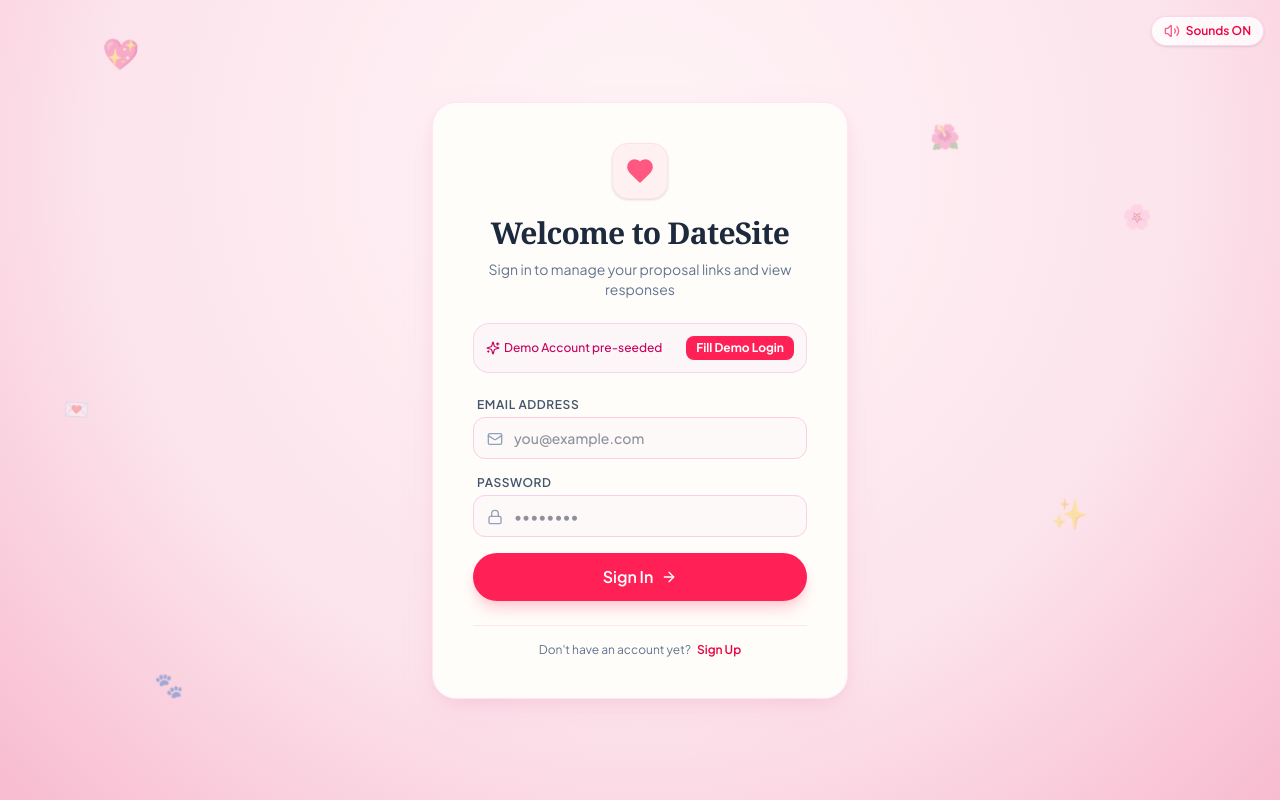
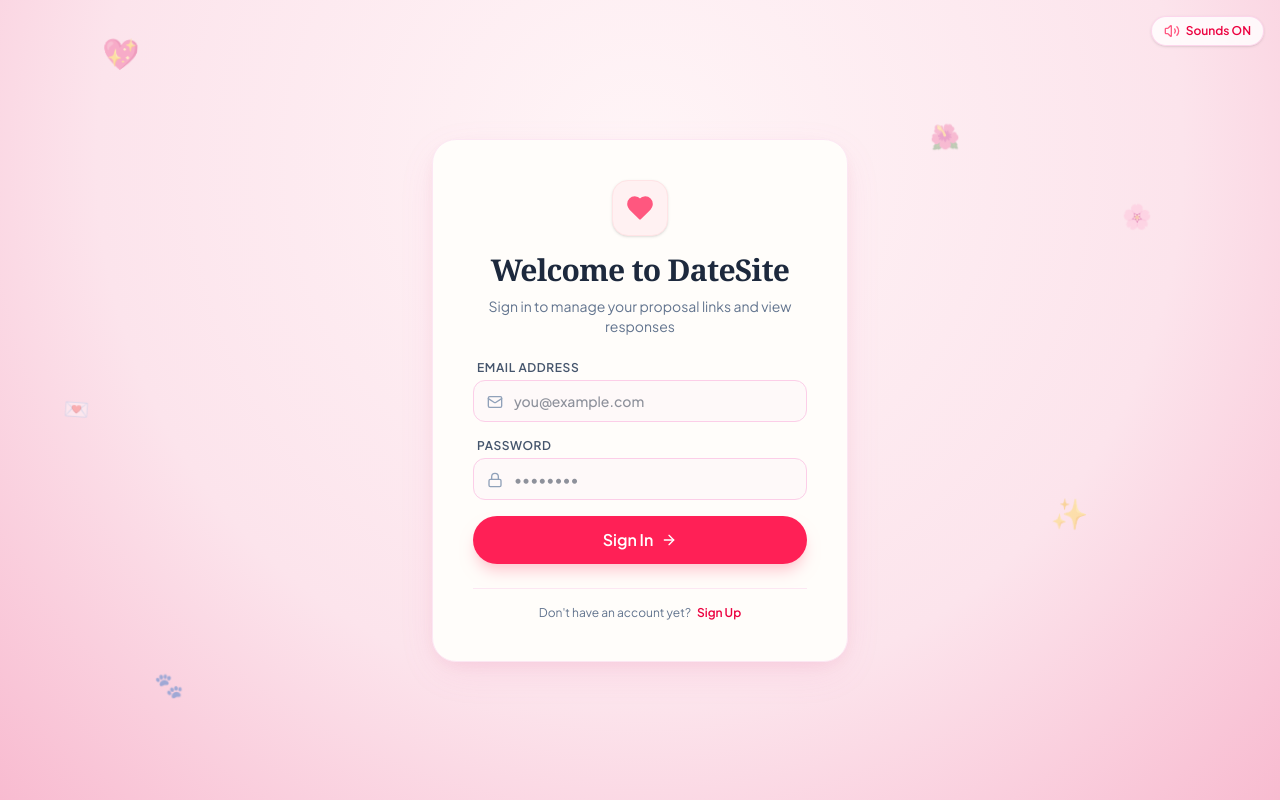
Before and after one commit to Leny848/love-shi, a React (Vite) app: page / in a window 1280 px wide. Built offline with nearby package versions, Linux system fonts and the light colour scheme; the HTML template or start-up script is replaced by a standard one; a web font is replaced by a local one.

Commit message:
chore: remove visible demo banner from Auth UI while preserving underlying seed capability

```diff
--- a/src/pages/AuthPage.jsx
+++ b/src/pages/AuthPage.jsx
@@ -63,22 +63,6 @@ export function AuthPage({ onLoginSuccess }) {
             ? 'Build your own custom date proposal link & track responses'
             : 'Sign in to manage your proposal links and view responses'}
         </p>
-
-        {/* Demo Account Button */}
-        {!isSignup && (
-          <div className="mb-6 p-3 bg-pink-50/70 border border-pink-200/80 rounded-2xl flex items-center justify-between text-xs">
-            <span className="text-pink-700 font-medium flex items-center gap-1">
-              <Sparkles className="w-3.5 h-3.5" /> Demo Account pre-seeded
-            </span>
-            <button
-              type="button"
-              onClick={fillDemo}
-              className="px-2.5 py-1 bg-rose-500 hover:bg-rose-600 text-white font-bold rounded-lg transition-colors cursor-pointer"
-            >
-              Fill Demo Login
-            </button>
-          </div>
-        )}
 
         {error && (
           <div className="mb-4 p-3 bg-rose-50 border border-rose-200 text-rose-600 text-xs rounded-xl font-medium">
```
